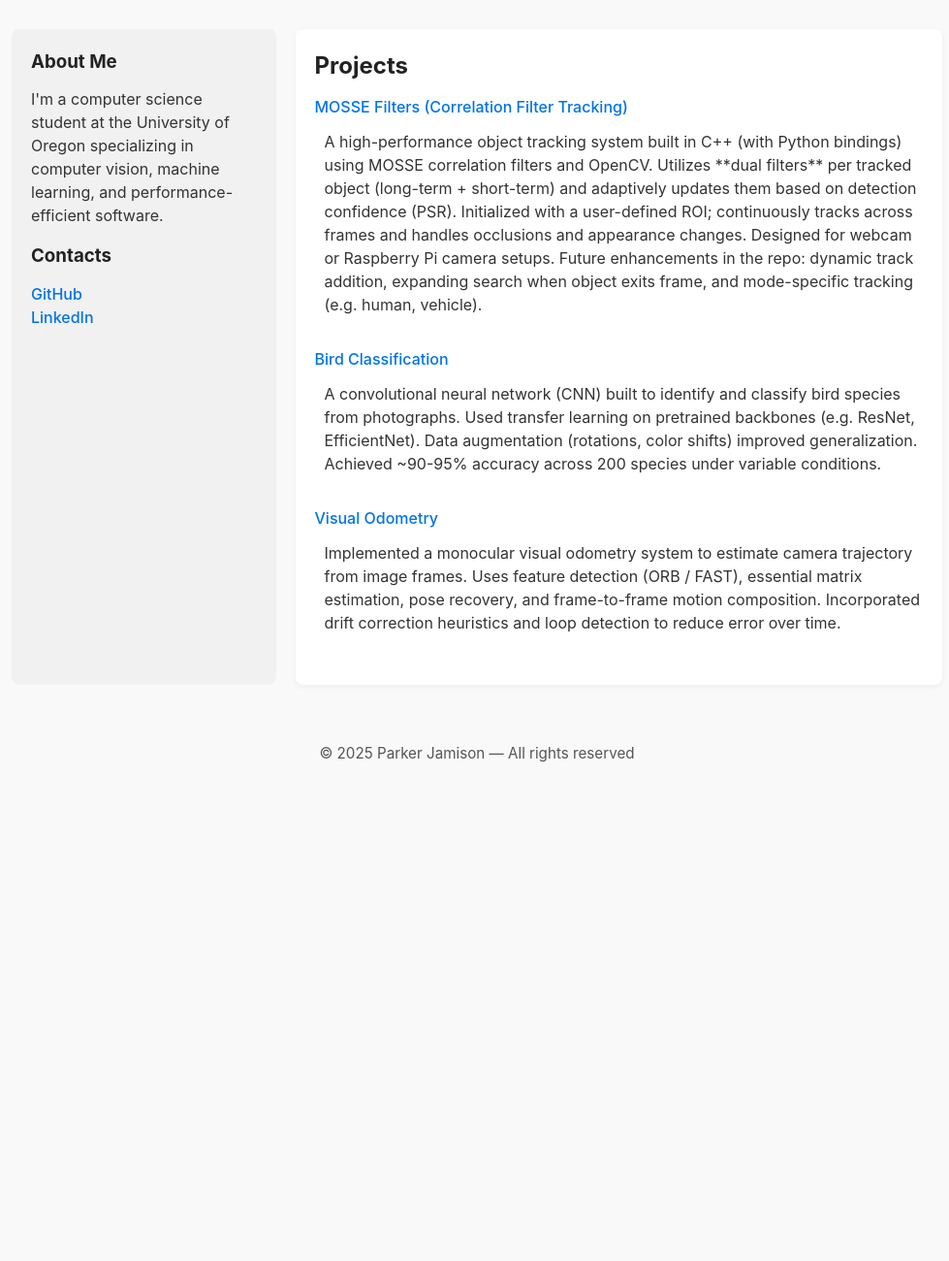
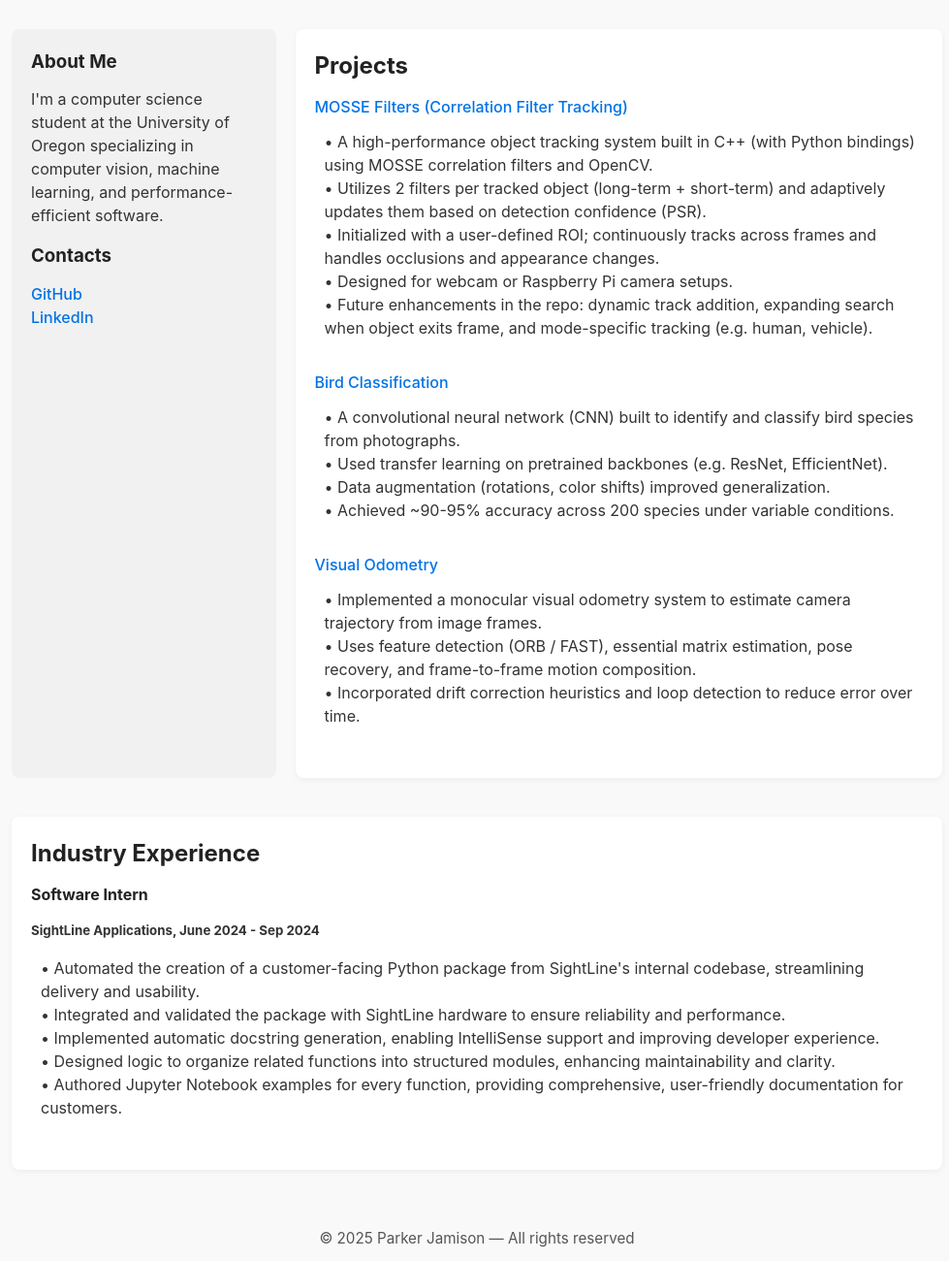
Before and after one commit to ParkerJamison/parkerjamison.github.io, a plain HTML site: page index.html in a window 1280 px wide. Shown: the part 240-1540 px from the top of the page at 97% size, without its empty margins (148-1127 px from the left). Before the commit the page ends 1069 px from the top, so only its background shows below. Drawn offline with Linux system fonts and the light colour scheme.

Commit message:
added experience section

```diff
--- a/index.html
+++ b/index.html
@@ -106,11 +106,11 @@
         <h4><a href="https://github.com/ParkerJamison/MosseFilters" target="_blank">MOSSE Filters (Correlation Filter Tracking)</a></h4>
         <div class="project-description">
           <p>
-            A high-performance object tracking system built in C++ (with Python bindings) using MOSSE correlation filters and OpenCV.
-            Utilizes **dual filters** per tracked object (long-term + short-term) and adaptively updates them based on detection confidence (PSR).
-            Initialized with a user-defined ROI; continuously tracks across frames and handles occlusions and appearance changes.
-            Designed for webcam or Raspberry Pi camera setups.
-            Future enhancements in the repo: dynamic track addition, expanding search when object exits frame, and mode-specific tracking (e.g. human, vehicle).
+            • A high-performance object tracking system built in C++ (with Python bindings) using MOSSE correlation filters and OpenCV.<br>
+            • Utilizes 2 filters per tracked object (long-term + short-term) and adaptively updates them based on detection confidence (PSR). <br>
+            • Initialized with a user-defined ROI; continuously tracks across frames and handles occlusions and appearance changes.  <br>
+            • Designed for webcam or Raspberry Pi camera setups.  <br>
+            • Future enhancements in the repo: dynamic track addition, expanding search when object exits frame, and mode-specific tracking (e.g. human, vehicle).<br>
           </p>
         </div>
       </div>
@@ -119,10 +119,10 @@
         <h4><a href="https://github.com/ParkerJamison/BirdClassification" target="_blank">Bird Classification</a></h4>
         <div class="project-description">
           <p>
-            A convolutional neural network (CNN) built to identify and classify bird species from photographs.
-            Used transfer learning on pretrained backbones (e.g. ResNet, EfficientNet).
-            Data augmentation (rotations, color shifts) improved generalization.
-            Achieved ~90-95% accuracy across 200 species under variable conditions.
+            • A convolutional neural network (CNN) built to identify and classify bird species from photographs.  <br>
+            • Used transfer learning on pretrained backbones (e.g. ResNet, EfficientNet).  <br>
+            • Data augmentation (rotations, color shifts) improved generalization.  <br>
+            • Achieved ~90-95% accuracy across 200 species under variable conditions.<br>
           </p>
         </div>
       </div>
@@ -131,9 +131,9 @@
         <h4><a href="https://github.com/ParkerJamison/VisualOdometry" target="_blank">Visual Odometry</a></h4>
         <div class="project-description">
           <p>
-            Implemented a monocular visual odometry system to estimate camera trajectory from image frames.
-            Uses feature detection (ORB / FAST), essential matrix estimation, pose recovery, and frame-to-frame motion composition.
-            Incorporated drift correction heuristics and loop detection to reduce error over time.
+            • Implemented a monocular visual odometry system to estimate camera trajectory from image frames. <br>
+            • Uses feature detection (ORB / FAST), essential matrix estimation, pose recovery, and frame-to-frame motion composition.  <br>
+            • Incorporated drift correction heuristics and loop detection to reduce error over time.<br>
           </p>
         </div>
       </div>
@@ -142,6 +142,28 @@
     </div>
   </div>
 
+  <div class="container">
+    <div class="main">
+        <h2>Industry Experience</h2>
+        <div class="project">
+
+        <h4>Software Intern</h4>
+        <p> <h5>SightLine Applications, June 2024 - Sep 2024</h5></p>
+        <div class="project-description">
+          <p>
+            • Automated the creation of a customer-facing Python package from SightLine's internal codebase, streamlining delivery and usability. <br>
+            • Integrated and validated the package with SightLine hardware to ensure reliability and performance. <br>
+            • Implemented automatic docstring generation, enabling IntelliSense support and improving developer experience.<br>
+            • Designed logic to organize related functions into structured modules, enhancing maintainability and clarity.<br>
+            • Authored Jupyter Notebook examples for every function, providing comprehensive, user-friendly documentation for customers.<br>
+          </p>
+        </div>
+      </div>
+
+    </div>
+
+  </div>
+
   <div class="contact">
     <p>© 2025 Parker Jamison — All rights reserved</p>
   </div>
```
